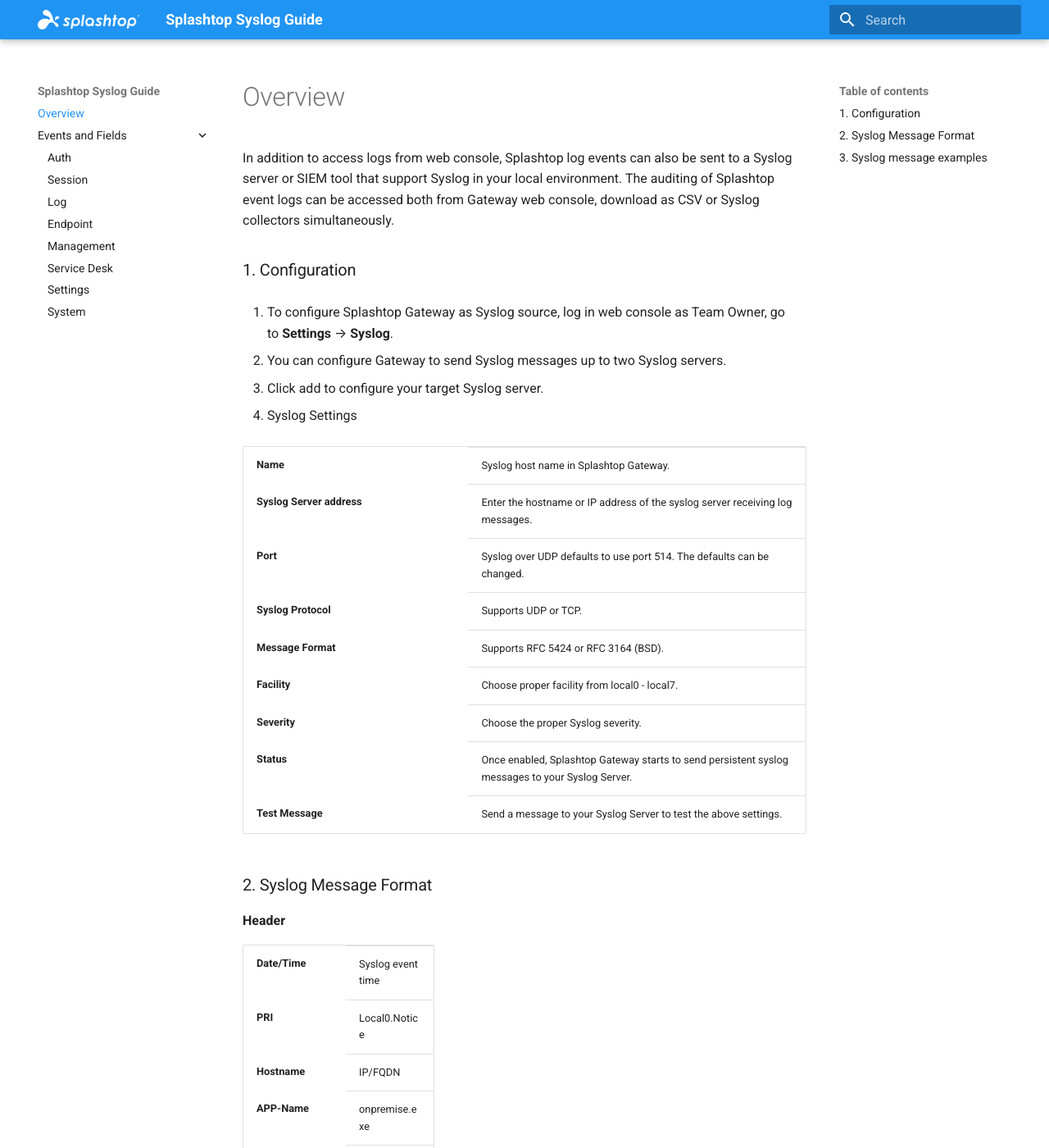
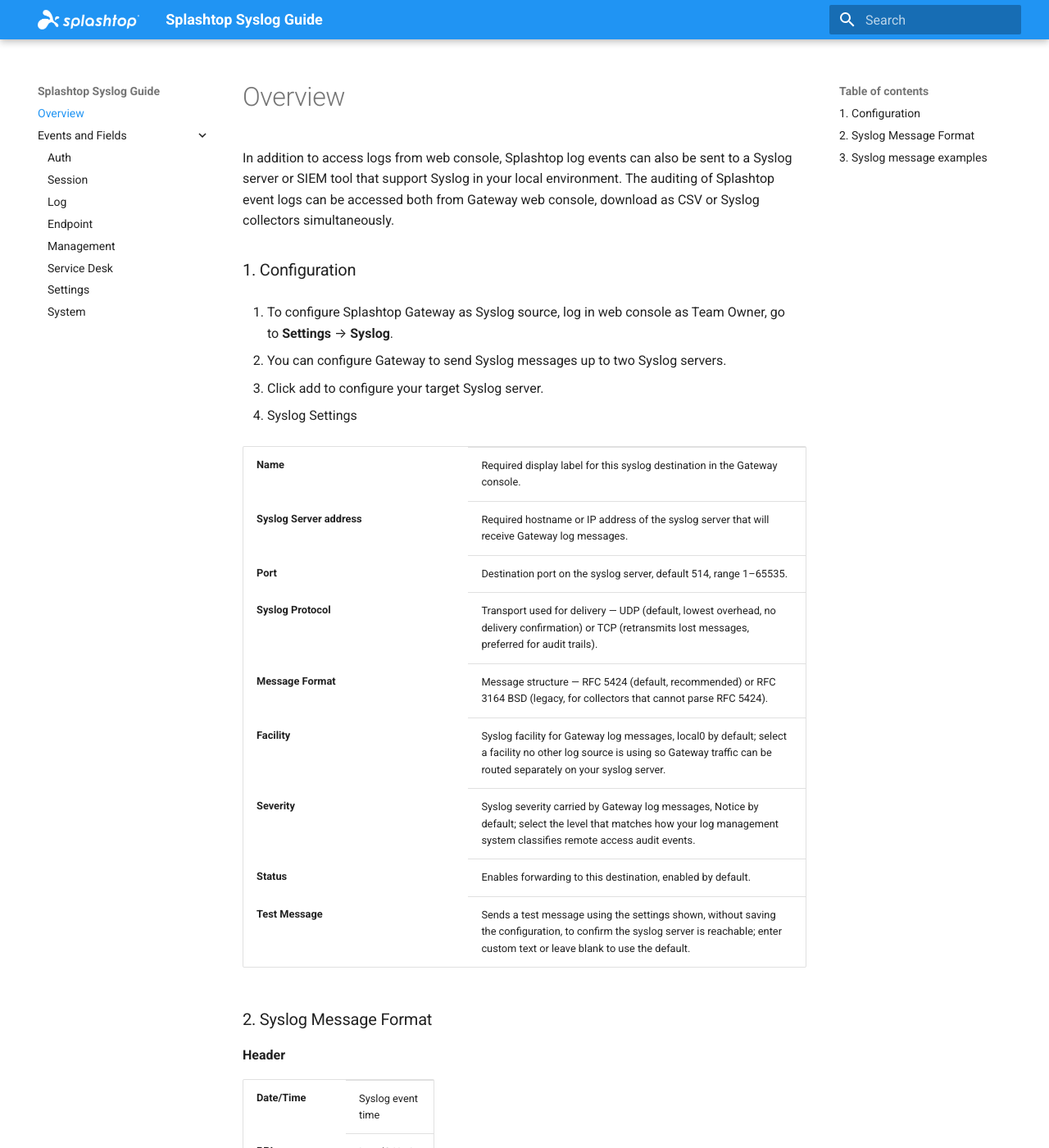
Before and after one commit to little-potato/my-syslog-docs, an MkDocs documentation site: the page built from docs/index.md, in a window 1280 px wide and 1400 px high. Shown: the whole window at 82% size. Built offline with MkDocs 1.6.1 and Material for MkDocs 9.7.7, drawn with Linux system fonts in a browser that asks for light colours.

Commit message:
Update index.md

```diff
--- a/docs/index.md
+++ b/docs/index.md
@@ -11,15 +11,15 @@ In addition to access logs from web console, Splashtop log events can also be
 4. Syslog Settings
 
 <table>
-  <tr><th align="left">Name</th><td>Syslog host name in Splashtop Gateway.</td></tr>
-  <tr><th align="left">Syslog Server address</th><td>Enter the hostname or IP address of the syslog server receiving log messages.</td></tr>
-  <tr><th align="left">Port</th><td>Syslog over UDP defaults to use port 514. The defaults can be changed.</td></tr>
-  <tr><th align="left">Syslog Protocol</th><td>Supports UDP or TCP.</td></tr>
-  <tr><th align="left">Message Format</th><td>Supports RFC 5424 or RFC 3164 (BSD).</td></tr>
-  <tr><th align="left">Facility</th><td>Choose proper facility from local0 - local7.</td></tr>
-  <tr><th align="left">Severity</th><td>Choose the proper Syslog severity.</td></tr>
-  <tr><th align="left">Status</th><td>Once enabled, Splashtop Gateway starts to send persistent syslog messages to your Syslog Server.</td></tr>
-  <tr><th align="left">Test Message</th><td>Send a message to your Syslog Server to test the above settings.</td></tr>
+  <tr><th align="left">Name</th><td>Required display label for this syslog destination in the Gateway console.</td></tr>
+  <tr><th align="left">Syslog Server address</th><td>Required hostname or IP address of the syslog server that will receive Gateway log messages.</td></tr>
+  <tr><th align="left">Port</th><td>Destination port on the syslog server, default 514, range 1–65535.</td></tr>
+  <tr><th align="left">Syslog Protocol</th><td>Transport used for delivery — UDP (default, lowest overhead, no delivery confirmation) or TCP (retransmits lost messages, preferred for audit trails).</td></tr>
+  <tr><th align="left">Message Format</th><td>Message structure — RFC 5424 (default, recommended) or RFC 3164 BSD (legacy, for collectors that cannot parse RFC 5424).</td></tr>
+  <tr><th align="left">Facility</th><td>Syslog facility for Gateway log messages, local0 by default; select a facility no other log source is using so Gateway traffic can be routed separately on your syslog server.</td></tr>
+  <tr><th align="left">Severity</th><td>Syslog severity carried by Gateway log messages, Notice by default; select the level that matches how your log management system classifies remote access audit events.</td></tr>
+  <tr><th align="left">Status</th><td>Enables forwarding to this destination, enabled by default.</td></tr>
+  <tr><th align="left">Test Message</th><td>Sends a test message using the settings shown, without saving the configuration, to confirm the syslog server is reachable; enter custom text or leave blank to use the default.</td></tr>
 </table>
 
 ### 2. Syslog Message Format
```
